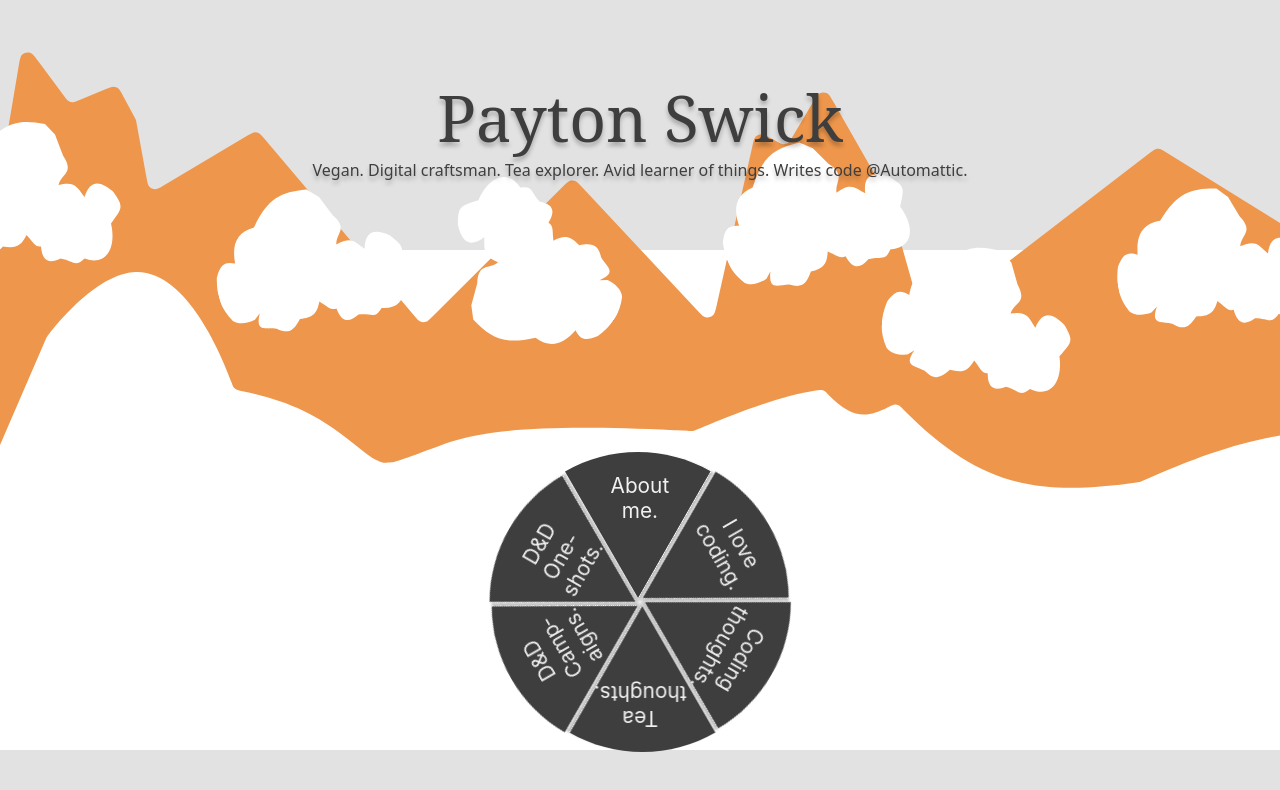
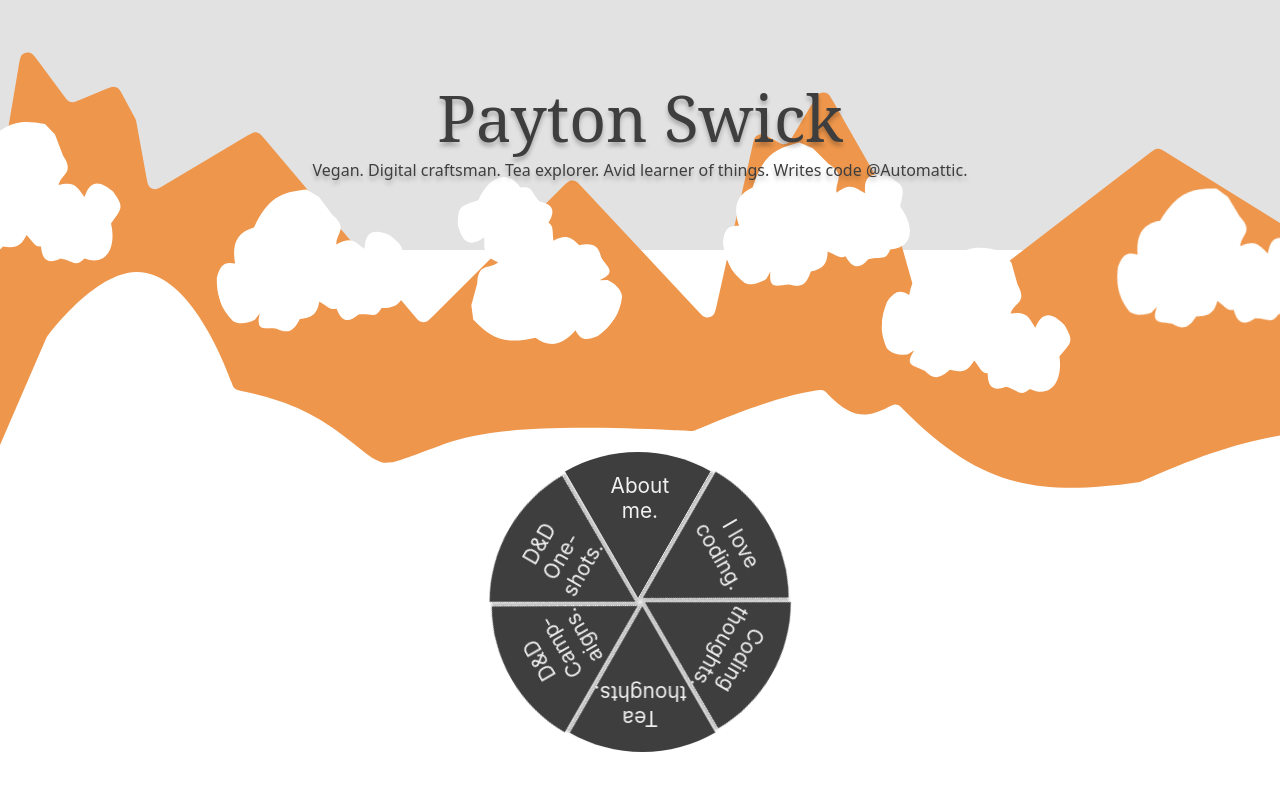
Before and after one commit to sirbrillig/foolorddotcom, a Next.js app: page / in a window 1280 px wide. Shown: the top 790 px of the page. Built offline with nearby package versions, Linux system fonts and the light colour scheme.

Commit message:
Double size of bottom-clouds to handle tall viewports

```diff
--- a/styles/Home.module.css
+++ b/styles/Home.module.css
@@ -35,7 +35,7 @@
 .bottom-clouds {
 	background-color: var(--cloud-color);
 	width: 100%;
-	height: var(--mountain-height);
+	height: calc(var(--mountain-height) * 2);
 	top: calc(var(--mountain-height) - calc(var(--mountain-height) / 2));
 	position: fixed;
 }
```
